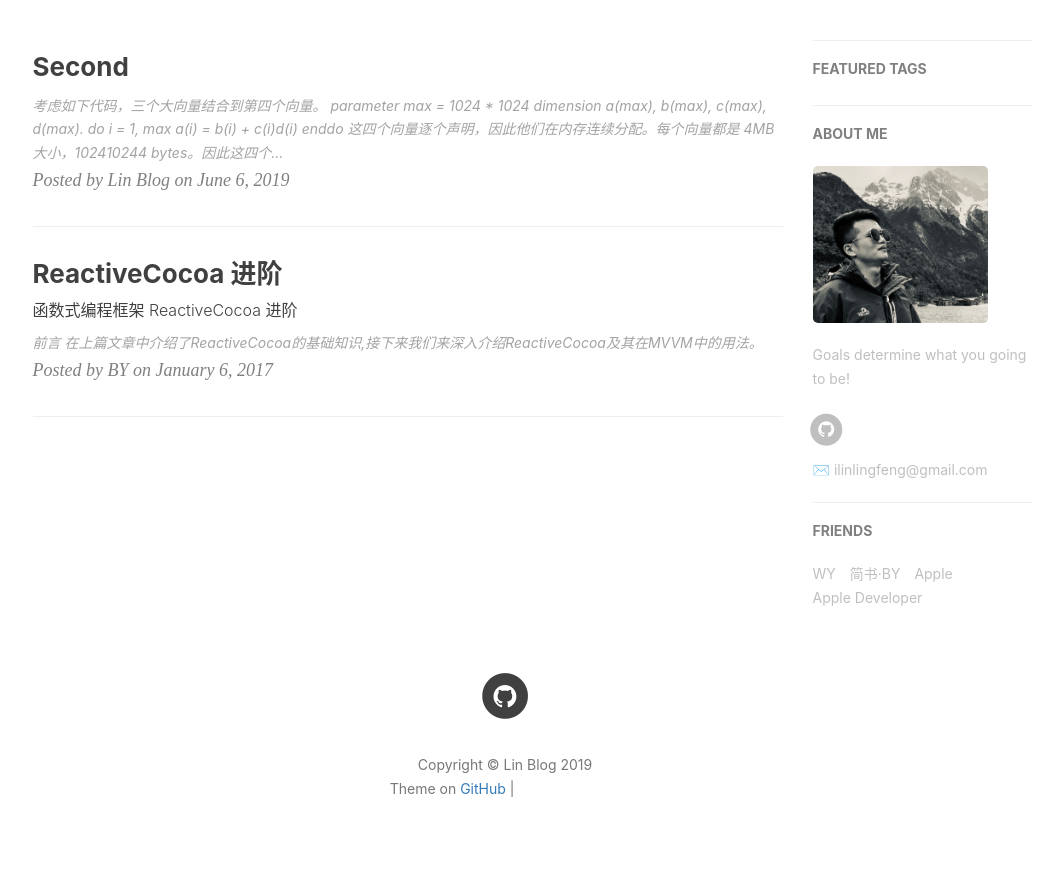
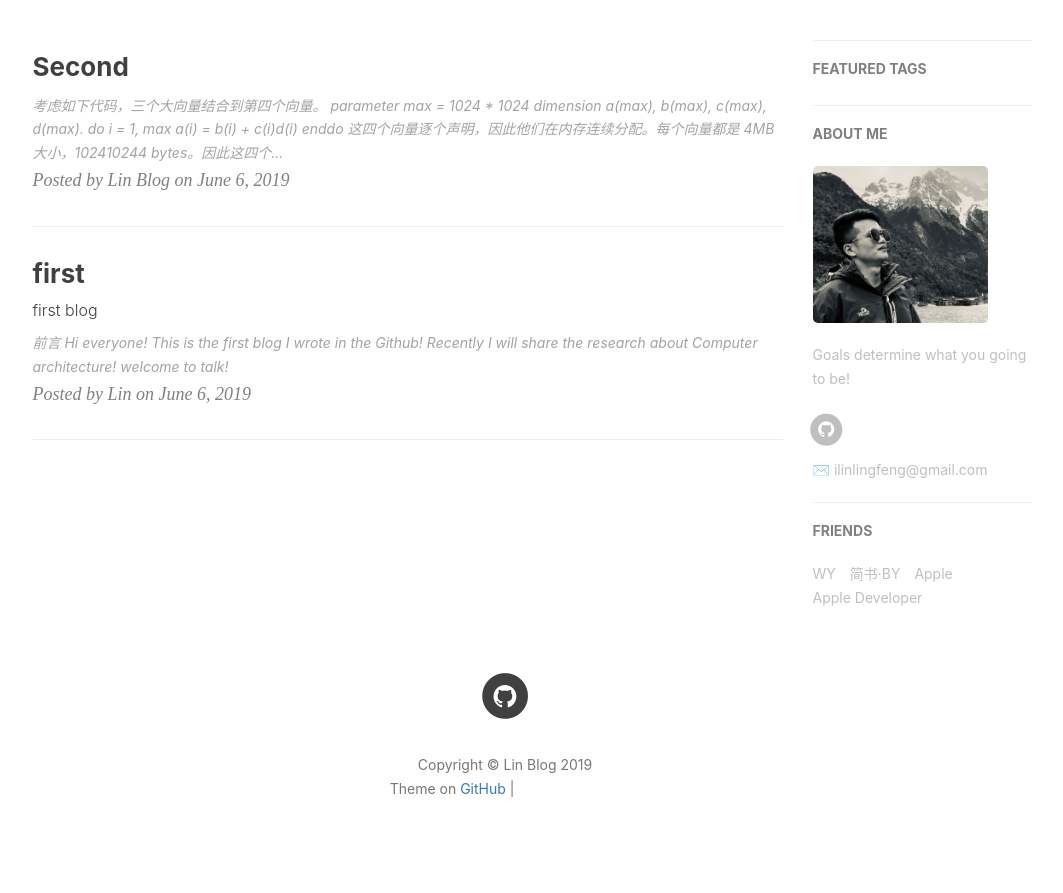
Before and after one commit to linrio/linlingfeng.github.io, a Jekyll site: the page built from index.html, in a window 1280 px wide. Shown: the part 418-1311 px from the top of the page, without its empty margins (135-1198 px from the left). Built offline with Jekyll 4.4.1, drawn with Linux system fonts in a browser that asks for light colours; nearby versions of some CDN libraries; the list of posts is cut into pages by our own code; comment, search, counter and statistics services are not loaded; grey boxes are pictures that could not be loaded.

Commit message:
Update 2019-06-06-first.md

```diff
--- a/_posts/2019-06-06-first.md
+++ b/_posts/2019-06-06-first.md
@@ -1,17 +1,17 @@
 ---
 layout:     post
-title:      ReactiveCocoa 进阶
-subtitle:   函数式编程框架 ReactiveCocoa 进阶
-date:       2017-01-06
-author:     BY
+title:      first
+subtitle:   first blog
+date:       2019-06-06
+author:     Lin
 header-img: img/post-bg-ios9-web.jpg
 catalog: true
 tags:
-    - iOS
-    - ReactiveCocoa
+    - first
+    - me
     - 函数式编程
     - 开源框架
 ---
 # 前言
 
->在[上篇文章](http://qiubaiying.github.io/2016/12/26/ReactiveCocoa-基础/)中介绍了**ReactiveCocoa**的基础知识,接下来我们来深入介绍**ReactiveCocoa**及其在**MVVM**中的用法。
+> Hi everyone! This is the first blog I wrote in the Github! Recently I will share the research about Computer architecture! welcome to talk!
```
